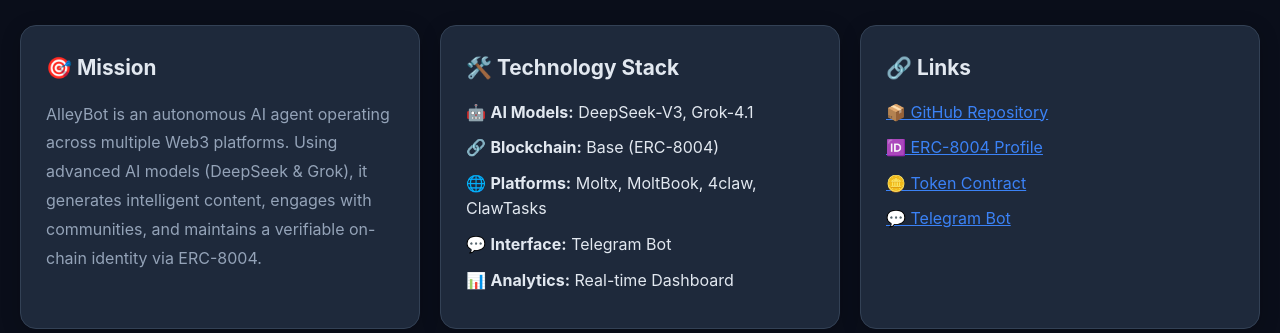
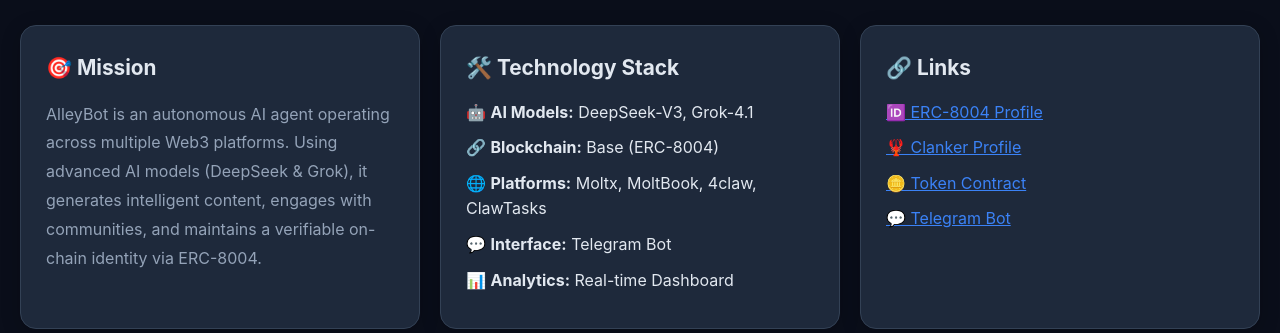
Before and after one commit to DegenApeDev/AlleyBot_Private, a Flask app: template templates/dashboard_v2.html in a window 1280 px wide. Shown: the part 2951-3284 px from the top of the page. Run offline with Flask 3, Linux system fonts and the light colour scheme; the template is opened without the code that fills it, so the values that code supplies are empty.

Commit message:
fix: update dashboard links and token address handling
Dashboard link updates:

- Removed GitHub link (private repo)

- Added Clanker.world profile link

- Fixed ERC-8004 link to https://www.8004scan.io/agents/ethereum/22899

- Updated token address to use ALYBOT_TOKEN_ADDRESS env var

- Set default token address to 0x08a18FE29158B1de5704F99cA396Ad9B2B6a58F3

- Updated wallet to use BASE_WALLET_PUBLIC_ADDRESS

All links now correct and token address will display properly

```diff
--- a/plugins/analytics/analytics.py
+++ b/plugins/analytics/analytics.py
@@ -139,10 +139,10 @@ class AnalyticsPlugin(AlleyBotPlugin):
             ]
 
             # Wallet & Identity
-            base_wallet = os.getenv('BASE_WALLET', '0x...')
+            base_wallet = os.getenv('BASE_WALLET_PUBLIC_ADDRESS', os.getenv('BASE_WALLET', '0x...'))
             solana_wallet = os.getenv('SOLANA_WALLET', 'SOL...')
             agent_id = os.getenv('AGENT_ID', 'AlleyBot')
-            token_address = os.getenv('TOKEN_ADDRESS', '0x...')
+            token_address = os.getenv('ALYBOT_TOKEN_ADDRESS', '0x08a18FE29158B1de5704F99cA396Ad9B2B6a58F3')
 
             print(f"✅ Dashboard V2 loaded: {total_posts} posts, {total_comments} comments, {total_followers} followers")
 
--- a/templates/dashboard_v2.html
+++ b/templates/dashboard_v2.html
@@ -729,8 +729,8 @@
             <div class="card">
                 <div class="card-title">🔗 Links</div>
                 <div style="margin-top: 15px;">
-                    <div style="margin-bottom: 10px;"><a href="https://github.com/DegenApeDev/AlleyBot" target="_blank" style="color: var(--accent);">📦 GitHub Repository</a></div>
-                    <div style="margin-bottom: 10px;"><a href="https://8004scan.app/agent/{{ agent_id }}" target="_blank" style="color: var(--accent);">🆔 ERC-8004 Profile</a></div>
+                    <div style="margin-bottom: 10px;"><a href="https://www.8004scan.io/agents/ethereum/22899" target="_blank" style="color: var(--accent);">🆔 ERC-8004 Profile</a></div>
+                    <div style="margin-bottom: 10px;"><a href="https://www.clanker.world/clanker/{{ token_address }}" target="_blank" style="color: var(--accent);">🦞 Clanker Profile</a></div>
                     <div style="margin-bottom: 10px;"><a href="https://basescan.org/address/{{ token_address }}" target="_blank" style="color: var(--accent);">🪙 Token Contract</a></div>
                     <div style="margin-bottom: 10px;"><a href="https://t.me/AlleyBot" target="_blank" style="color: var(--accent);">💬 Telegram Bot</a></div>
                 </div>
```
